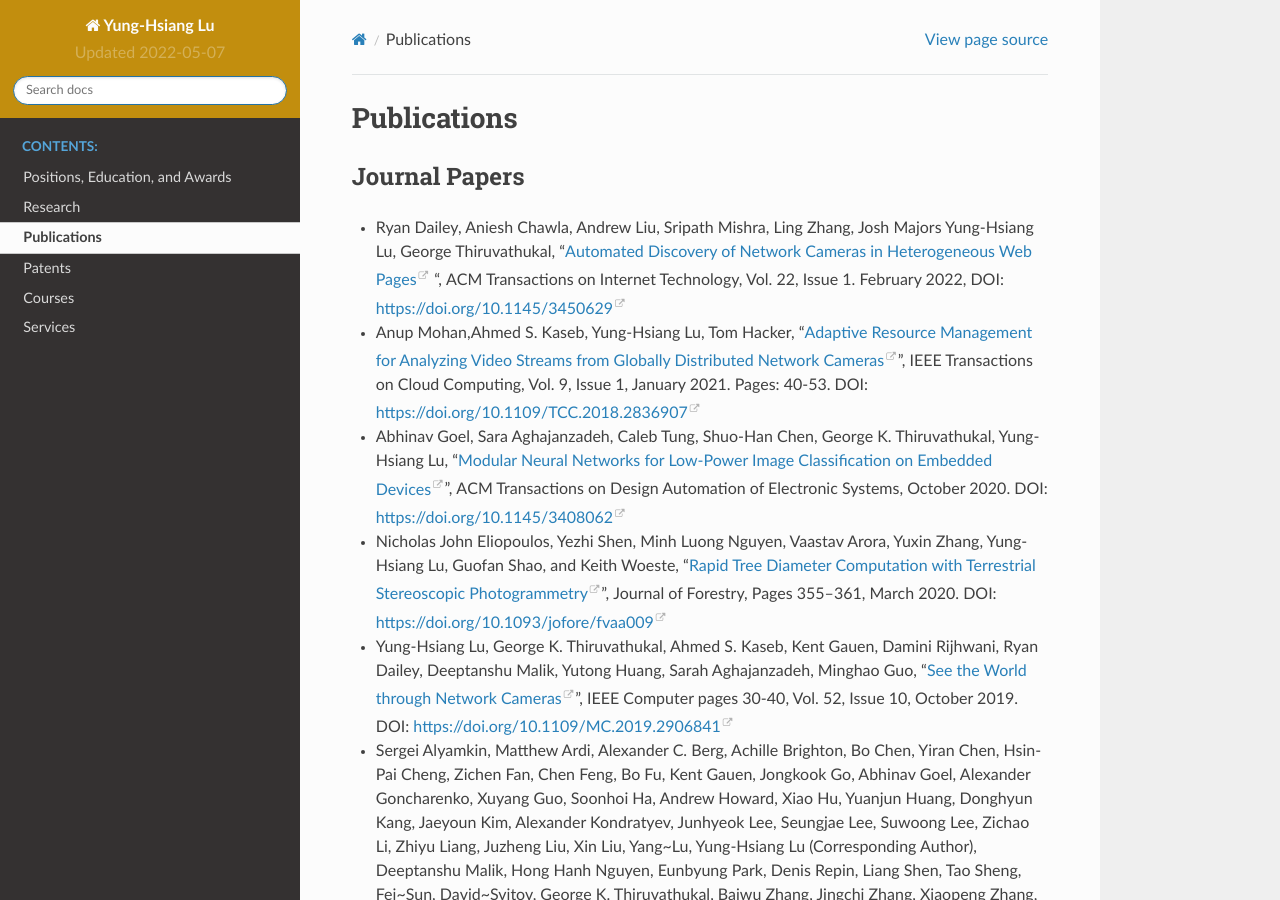
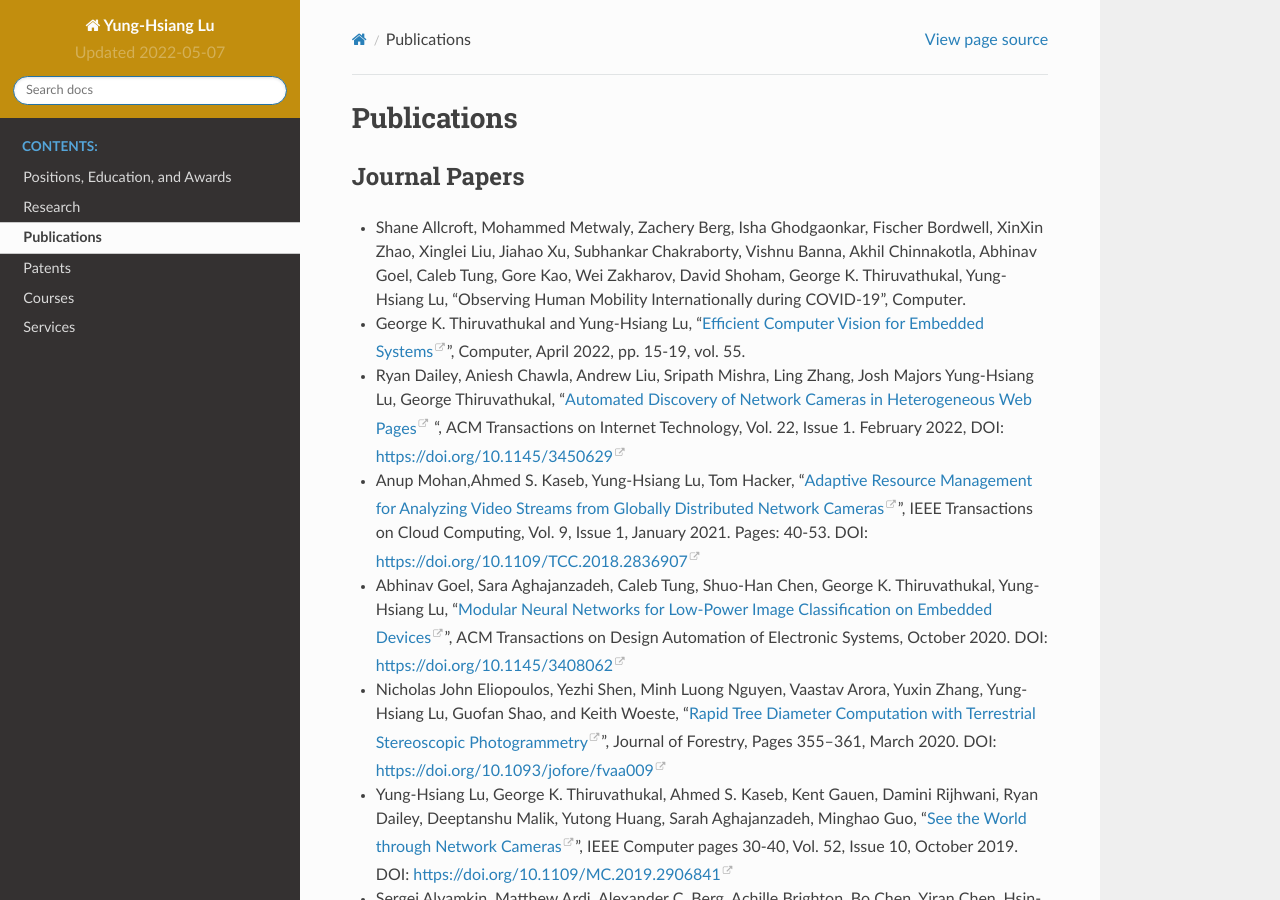
Before and after one commit to luyunghsiang/yhluweb, a Sphinx documentation site: the page built from source/publications.rst, in a window 1280 px wide and 900 px high. Built offline with Sphinx 7.4.7 and the Read the Docs theme 2.0.0, drawn with Linux system fonts in a browser that asks for light colours.

Commit message:
add publications

```diff
--- a/source/education.rst
+++ b/source/education.rst
@@ -72,6 +72,11 @@ Awards and Recognition
 Media Coverage
 --------------
 
+- 2022/04/15, Daniel P Dern, "`How Purdue University Commercializes
+  Its Research: It's innovation expert helps students turn research
+  results into revenue
+  <https://spectrum.ieee.org/yung-hsiang-lu-career>`_"
+
 - 2020/09/04, Chris Stokel-Walker, NewScientist, "`Public webcams are telling us whether people are social distancing <https://www.newscientist.com/article/2253696-public-webcams-are-telling-us-whether-people-are-social-distancing/>`_"
 
 - 2016/09/12, Eyragon Eidam, Government Technology, "`The Role of Data Analytics in Predictive Policing <https://www.govtech.com/data/Role-of-Data-Analytics-in-Predictive-Policing.html>`_"
--- a/source/publications.rst
+++ b/source/publications.rst
@@ -3,6 +3,18 @@ Publications
 
 Journal Papers
 --------------
+
+- Shane Allcroft, Mohammed Metwaly, Zachery Berg, Isha Ghodgaonkar,
+  Fischer Bordwell, XinXin Zhao, Xinglei Liu, Jiahao Xu, Subhankar
+  Chakraborty, Vishnu Banna, Akhil Chinnakotla, Abhinav Goel, Caleb
+  Tung, Gore Kao, Wei Zakharov, David Shoham, George K.
+  Thiruvathukal, Yung-Hsiang Lu, "Observing Human Mobility
+  Internationally during COVID-19", Computer.
+
+- George K. Thiruvathukal and Yung-Hsiang Lu, "`Efficient Computer
+  Vision for Embedded Systems
+  <https://www.computer.org/csdl/magazine/co/2022/04/09755195/1Cubx6Twc5G>`_",
+  Computer, April 2022, pp. 15-19, vol. 55.
 
 - Ryan Dailey, Aniesh Chawla, Andrew Liu, Sripath Mishra, Ling Zhang,
   Josh Majors Yung-Hsiang Lu, George Thiruvathukal, "`Automated
```
